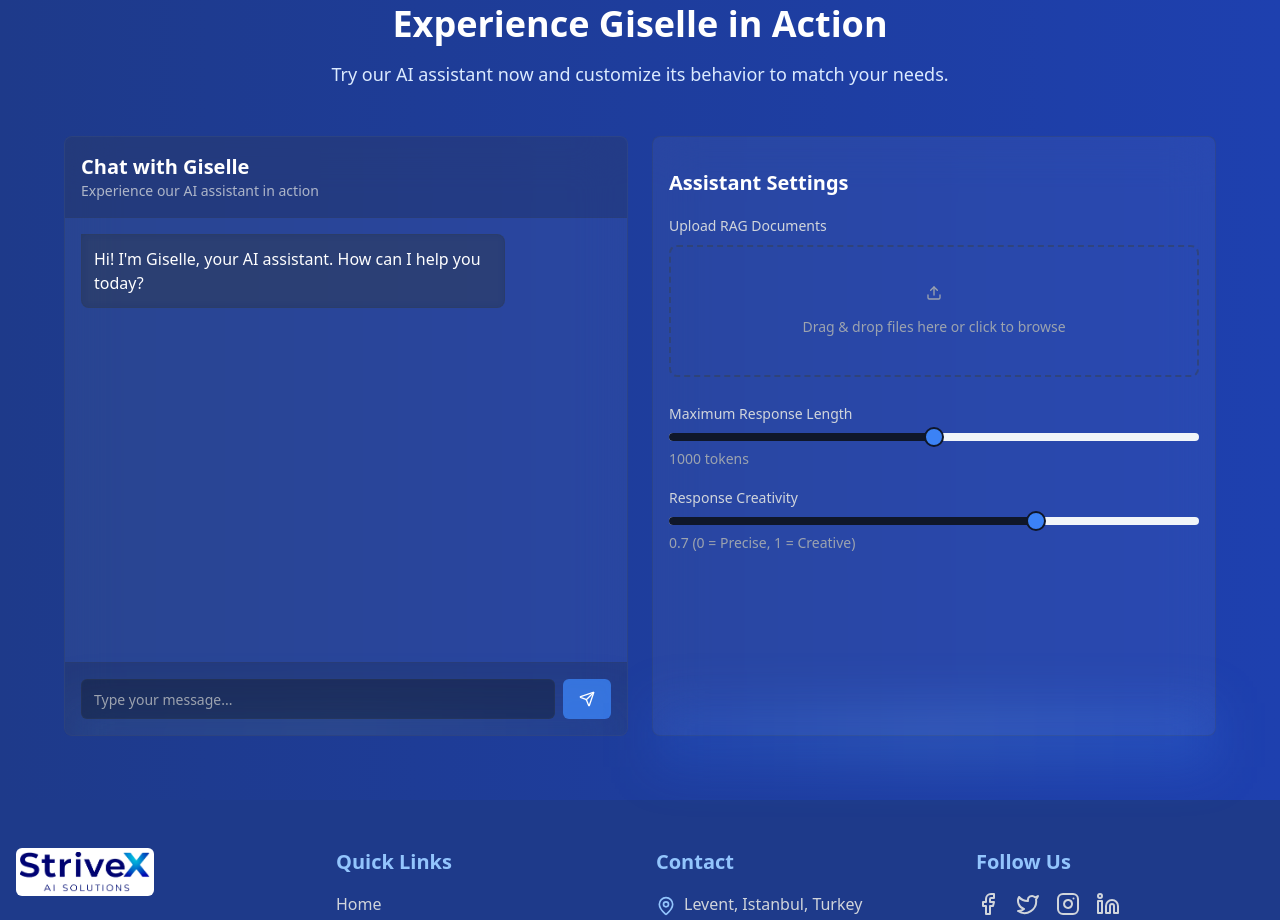
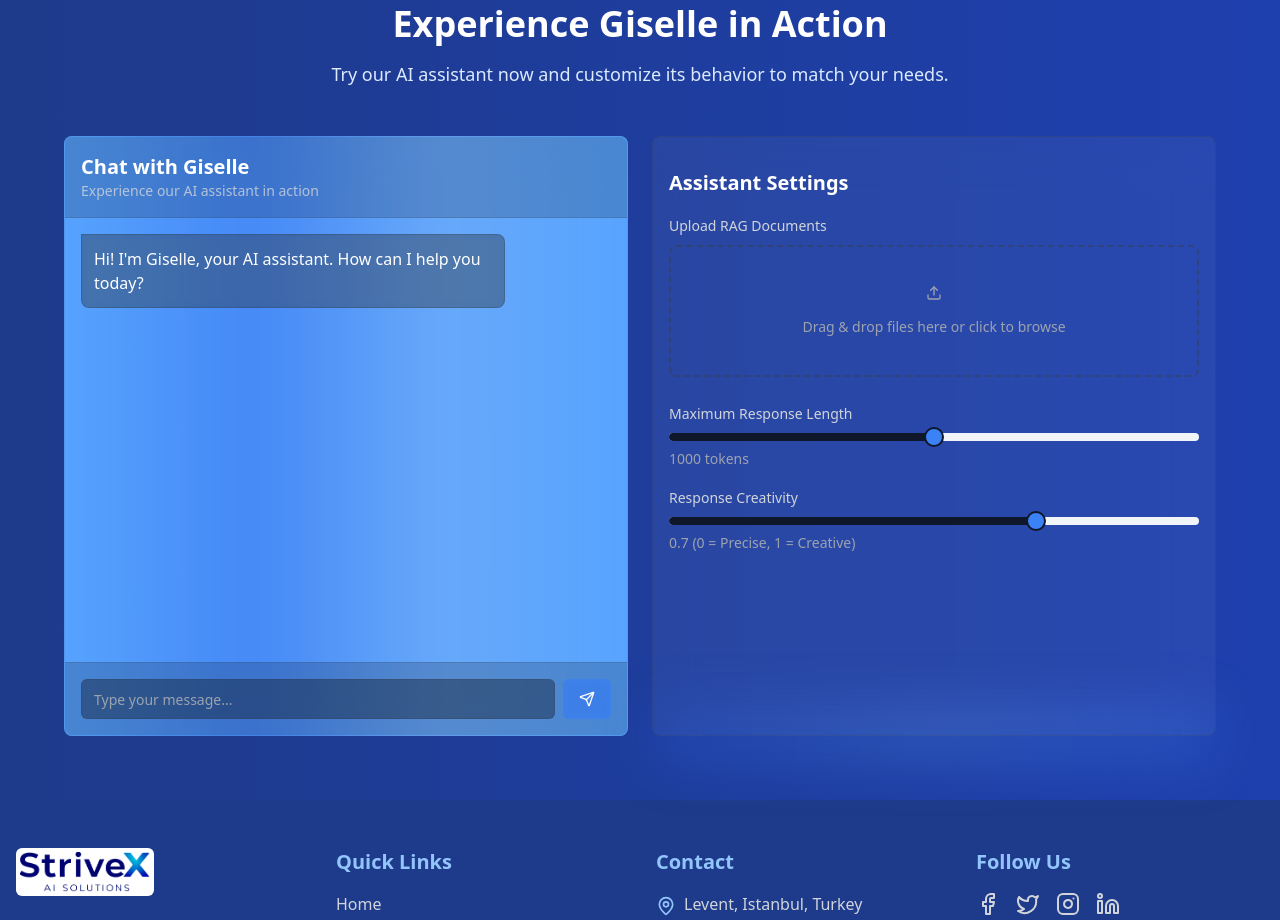
Before and after one commit to Fsivri-cpu/fluid-narrative-site, a React (Vite) app: page / in a window 1280 px wide. Shown: the part 1660-2580 px from the top of the page. Built offline with nearby package versions, Linux system fonts and the light colour scheme.

Commit message:
feat: Add chat interface glow effect
Adds a glowing effect to the chat interface border with a blue color, similar to the homepage.

```diff
--- a/src/components/chat/ChatInterface.tsx
+++ b/src/components/chat/ChatInterface.tsx
@@ -40,11 +40,10 @@ export const ChatInterface = ({ maxTokens, temperature }: ChatInterfaceProps) =>
   };
 
   return (
-    <div className="relative h-[600px] rounded-lg overflow-hidden bg-gray-50/5 backdrop-blur-xl border border-gray-700/30">
-      {/* Glowing effect */}
-      <div className="absolute -bottom-8 left-0 right-0 h-16 bg-gradient-to-r from-blue-500/20 via-blue-400/20 to-blue-600/20 blur-xl" />
-
-      <div className="flex flex-col h-full relative z-10">
+    <div className="relative h-[600px] overflow-hidden">
+      {/* Animated glowing border container */}
+      <div className="absolute inset-0 before:absolute before:inset-0 before:p-[2px] before:rounded-lg before:bg-[linear-gradient(90deg,#4f9fff,#3b82f6,#60a5fa,#4f9fff)] before:animate-[border-glow_4s_ease-in-out_infinite] before:content-['']">
+        <div className="relative h-full rounded-lg overflow-hidden bg-gray-50/5 backdrop-blur-xl border border-gray-700/10">
           {/* Chat Header */}
           <div className="p-4 border-b border-gray-700/20 bg-gray-900/20">
             <h2 className="text-xl font-semibold text-white">Chat with Giselle</h2>
@@ -52,7 +51,7 @@ export const ChatInterface = ({ maxTokens, temperature }: ChatInterfaceProps) =>
           </div>
 
           {/* Messages Container */}
-        <div className="flex-1 overflow-y-auto p-4 space-y-4">
+          <div className="flex-1 h-[calc(100%-8rem)] overflow-y-auto p-4 space-y-4">
             {messages.map((message) => (
               <div
                 key={message.id}
@@ -83,7 +82,7 @@ export const ChatInterface = ({ maxTokens, temperature }: ChatInterfaceProps) =>
           </div>
 
           {/* Input Area */}
-        <div className="p-4 border-t border-gray-700/20 bg-gray-900/20">
+          <div className="absolute bottom-0 left-0 right-0 p-4 border-t border-gray-700/20 bg-gray-900/20">
             <div className="flex gap-2">
               <Input
                 value={newMessage}
@@ -102,5 +101,6 @@ export const ChatInterface = ({ maxTokens, temperature }: ChatInterfaceProps) =>
           </div>
         </div>
       </div>
+    </div>
   );
 };
--- a/src/index.css
+++ b/src/index.css
@@ -1,4 +1,3 @@
-
 @tailwind base;
 @tailwind components;
 @tailwind utilities;
@@ -101,6 +100,18 @@
   }
 }
 
+@keyframes border-glow {
+  0% {
+    background-position: 0% 50%;
+  }
+  50% {
+    background-position: 100% 50%;
+  }
+  100% {
+    background-position: 0% 50%;
+  }
+}
+
 /* Section transitions */
 .section-transition {
   opacity: 0;
```
Lines whose indentation alone changed are shown as unchanged.
